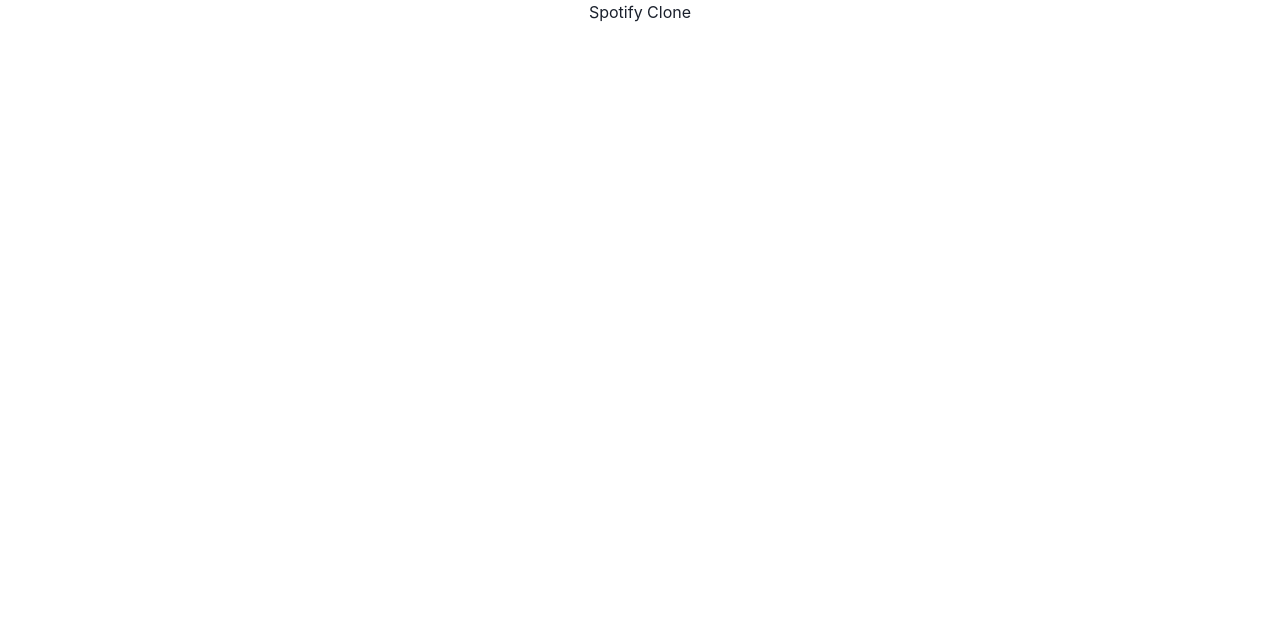
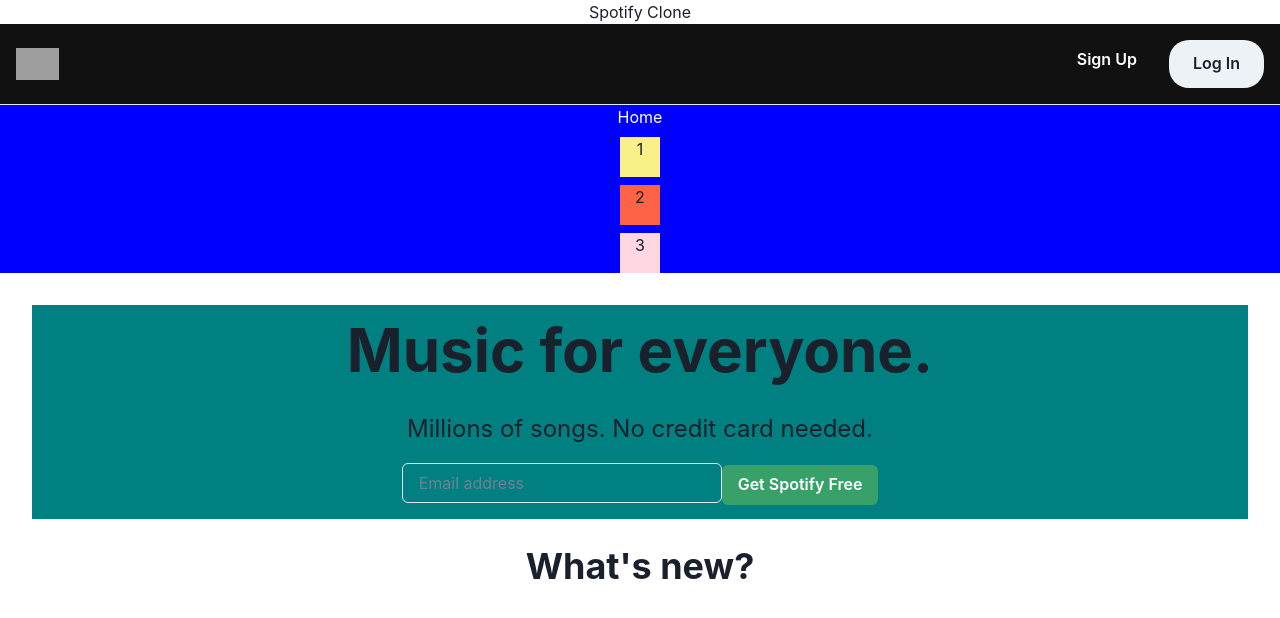
Before and after one commit to thisiskmv/Spotify-Clone, a React (Create React App) app in the folder spotify/: page / in a window 1280 px wide. Shown: the top 618 px of the page. Built offline with nearby package versions, Linux system fonts and the light colour scheme; grey boxes are pictures that could not be loaded.

Commit message:
nothing is done yet

```diff
--- a/spotify/package.json
+++ b/spotify/package.json
@@ -3,6 +3,7 @@
   "version": "0.1.0",
   "private": true,
   "dependencies": {
+    "@chakra-ui/icons": "^2.0.18",
     "@chakra-ui/react": "^2.5.5",
     "@emotion/react": "^11.10.6",
     "@emotion/styled": "^11.10.6",
@@ -13,6 +14,7 @@
     "framer-motion": "^4.1.17",
     "react": "^18.2.0",
     "react-dom": "^18.2.0",
+    "react-icons": "^4.8.0",
     "react-redux": "^8.0.5",
     "react-router-dom": "^6.10.0",
     "react-scripts": "5.0.1",
--- a/spotify/src/App.js
+++ b/spotify/src/App.js
@@ -2,6 +2,7 @@
 import { Button, Text } from '@chakra-ui/react';
 import './App.css';
 import { SpotifyHomepage } from './Pages/Home';
+
 
 function App() {
   return (
@@ -9,6 +10,7 @@
 
       <h1>Spotify Clone</h1>
 
+      <SpotifyHomepage/>
     </div>
   );
 }
--- /dev/null
+++ b/spotify/src/Components/side.jsx
@@ -0,0 +1,31 @@
+
+import { Flex,  Box } from '@chakra-ui/react';
+
+const Sidebar = () => {
+
+    return (
+        <Flex h="100vh">
+          <Box
+            w="250px"
+            minW="100px"
+            maxW="500px"
+            bg="gray.800"
+            handleStyles={{
+              left: {
+                bg: 'gray.700',
+              },
+              right: {
+                bg: 'gray.700',
+              },
+            }}
+          >
+            {/* Sidebar content goes here */}
+          </Box>
+          <Box flex="1">
+            {/* Main content goes here */}
+          </Box>
+        </Flex>
+  );
+};
+
+export default Sidebar;
--- a/spotify/src/Pages/Home.jsx
+++ b/spotify/src/Pages/Home.jsx
@@ -1,18 +1,23 @@
 import React from "react";
+import Sidebar from "../Components/side";
 import {
   Box,
   Flex,
   Image,
-  Text,
   Button,
   Input,
   Stack,
   ButtonGroup,
+  Divider,
+  Text,
+  VStack,
 } from "@chakra-ui/react";
+// import { FaHome, FaSearch, FaHeart, FaMusic } from "react-icons/fa";
 
 const SpotifyHomepage = () => {
   return (
     <>
+
       <Box>
         <Flex
           alignItems="center"
@@ -20,7 +25,6 @@
           p="4"
           borderBottom="1px"
           borderColor="gray.200"
-
           bg="rgb(17,17,17)"
         >
           <Box>
@@ -30,35 +34,56 @@
             />
           </Box>
           <Box>
-            <ButtonGroup p={2}>
-              <Button colorScheme="teal" variant="solid">
-                Button
+            <ButtonGroup spacing={2}>
+              <Button colorScheme="black" color="white" mr="2">
+                Sign Up
               </Button>
-              <Button colorScheme="teal" variant="solid">
-                Button
-              </Button>
-              <Button colorScheme="teal" variant="solid">
-                Button
+              <Button p={6} borderRadius="20px">
+                Log In
               </Button>
             </ButtonGroup>
-            <ButtonGroup spacing={2}>
-            <Button colorScheme="teal" color="white" mr="2">
-              Sign Up
-            </Button>
-            <Button>Log In</Button>
-            </ButtonGroup>
-
           </Box>
         </Flex>
+        {/* <Box bg="gray.800" color="white" w="250px" h="100vh" p="4">
+    <VStack align='stretch' spacing={4} direction='row'   bg="rgb(17,17,17)">
+        <Text color='white'>Home</Text>
+        <Text  color='white'> Home</Text>
+        <Text  color='white'>Home</Text>
+
+
+    </VStack>
+    </Box> */}
+        <VStack  bg='blue'>
+        <Text  color='white'> Home</Text>
+        <Box w='40px' h='40px' bg='yellow.200'>
+    1
+  </Box>
+  <Box w='40px' h='40px' bg='tomato'>
+    2
+  </Box>
+  <Box w='40px' h='40px' bg='pink.100'>
+    3
+  </Box>
+        </VStack>
+
         <Flex direction="column" p="8">
-        <Box mb="8">
-          <Text fontSize="6xl" fontWeight="bold" mb="4">Music for everyone.</Text>
-          <Text fontSize="2xl" mb="4">Millions of songs. No credit card needed.</Text>
+        {/* <Sidebar/> */}
+
+
+          <Box mb="5" bg='teal'>
+            <Text fontSize="6xl" fontWeight="bold" mb="4">
+              Music for everyone.
+            </Text>
+            <Text fontSize="2xl" mb="4">
+              Millions of songs. No credit card needed.
+            </Text>
             <Input placeholder="Email address" w="xs" mb="4" />
             <Button colorScheme="green">Get Spotify Free</Button>
           </Box>
           <Box mb="8">
-          <Text fontSize="4xl" fontWeight="bold" mb="4">What's new?</Text>
+            <Text fontSize="4xl" fontWeight="bold" mb="4">
+              What's new?
+            </Text>
             {/* <Stack direction="row" spacing="4">
             <Box borderRadius="lg" boxShadow="md" overflow="hidden">
               <Image src="https://i.scdn.co/image/ab67706c0000bebbf07af3c3d4a2c99b10f8e977" width="64" height="64" />
@@ -76,10 +101,9 @@
               <Text fontSize="sm">Album</Text>
             </Box>
           </Stack> */}
-            <Flex/>
+            <Flex />
           </Box>
         </Flex>
-
       </Box>
     </>
   );
```
Also changed, not shown: 1 other file (tests, documents, lock files or other folders). Lines whose indentation alone changed are shown as unchanged.
